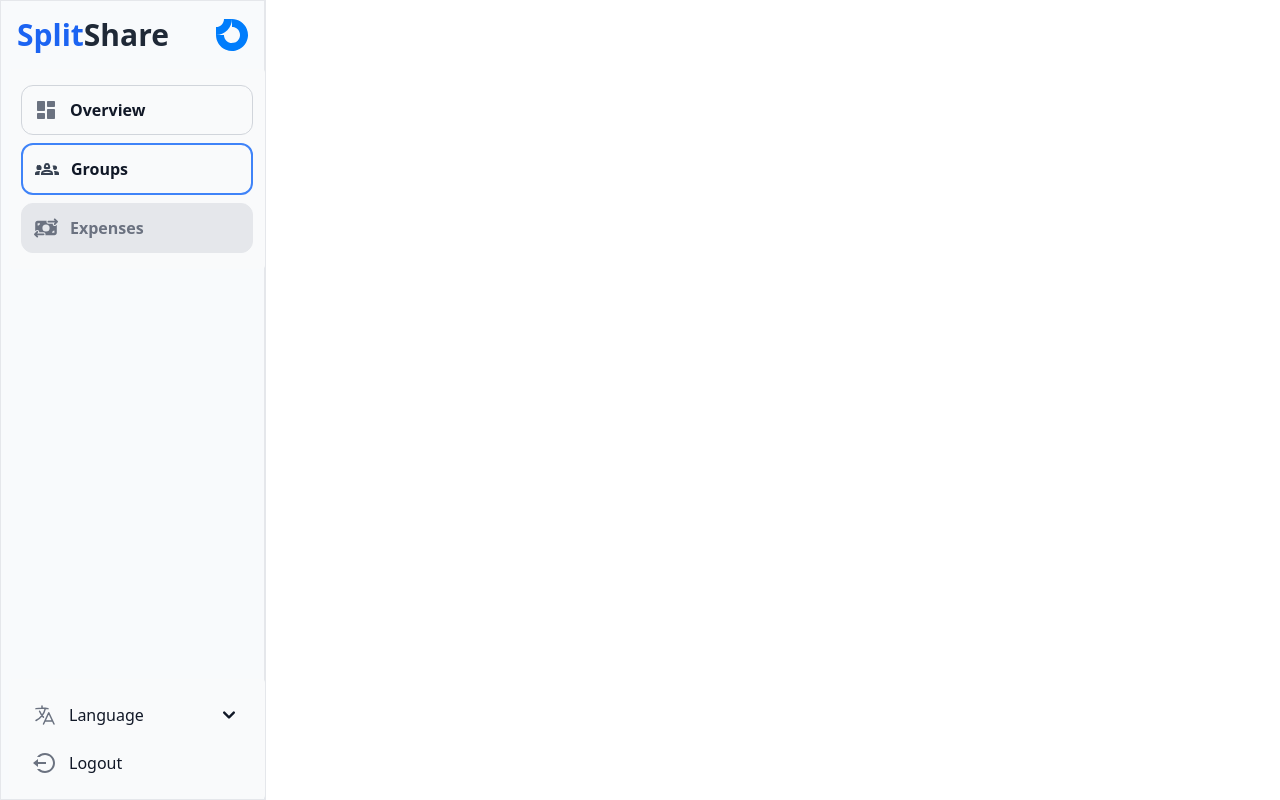
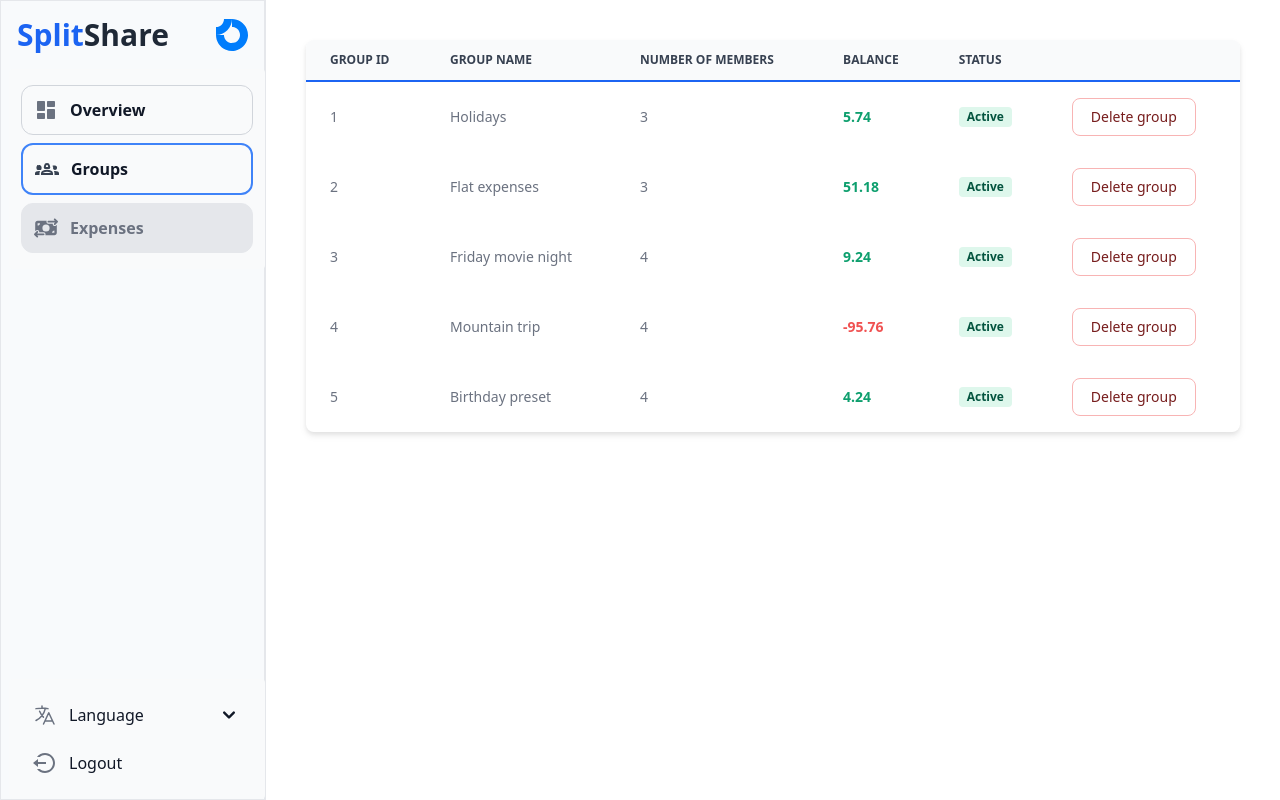
Before and after one commit to karols97/split-share, a React (Vite) app: page /groups in a window 1280 px wide. Built offline with nearby package versions, Linux system fonts and the light colour scheme.

Commit message:
feat: create all groups table

```diff
--- /dev/null
+++ b/src/components/AllGroupsTable.tsx
@@ -0,0 +1,55 @@
+import { initialGroupState } from "../store/initialGroupState";
+import { Badge, Button, Table } from "flowbite-react";
+import { useNavigate } from "react-router-dom";
+
+export const AllGroupsTable = () => {
+  const navigate = useNavigate();
+
+  return (
+    <Table>
+      <Table.Head className="rounded-t-lg border-b-2 border-blue-600">
+        <Table.HeadCell>Group ID</Table.HeadCell>
+        <Table.HeadCell>Group Name</Table.HeadCell>
+        <Table.HeadCell>Number of members</Table.HeadCell>
+        <Table.HeadCell>Balance</Table.HeadCell>
+        <Table.HeadCell>Status</Table.HeadCell>
+        <Table.HeadCell></Table.HeadCell>
+      </Table.Head>
+      <Table.Body>
+        {initialGroupState.map((singleGroup) => {
+          const sum = Number(
+            singleGroup.members
+              .reduce((accumulator, currentValue) => {
+                return accumulator + currentValue.amount;
+              }, 0)
+              .toFixed(2)
+          );
+          const isUserOwed = sum > 0;
+          return (
+            <Table.Row
+              className="hover:bg-blue-500 hover:bg-opacity-15 cursor-pointer"
+              onClick={() => navigate(`${singleGroup.id}`)}>
+              <Table.Cell>{singleGroup.id}</Table.Cell>
+              <Table.Cell>{singleGroup.name}</Table.Cell>
+              <Table.Cell>{singleGroup.members.length}</Table.Cell>
+              <Table.Cell
+                className={`font-semibold ${isUserOwed ? "text-green-500" : "text-red-500"}`}>
+                {sum}
+              </Table.Cell>
+              <Table.Cell>
+                <Badge color="success" className="w-fit">
+                  Active
+                </Badge>
+              </Table.Cell>
+              <Table.Cell>
+                <Button color={"red"} className="py-0">
+                  Delete group
+                </Button>
+              </Table.Cell>
+            </Table.Row>
+          );
+        })}
+      </Table.Body>
+    </Table>
+  );
+};
--- a/src/components/GroupTable.tsx
+++ b/src/components/MembersTable.tsx
@@ -5,10 +5,10 @@ type GroupTableProps = {
   group: GroupState;
 };
 
-export const GroupTable = ({ group }: GroupTableProps) => {
+export const MembersTable = ({ group }: GroupTableProps) => {
   return (
     <Table className="w-[700px]">
-      <Table.Head className="normal-case border-b p-0 bg-teal-500">
+      <Table.Head className="normal-case border-b p-0">
         <Table.HeadCell className="w-4/6 text-center">Member</Table.HeadCell>
         <Table.HeadCell className="text-center">Balance</Table.HeadCell>
         <Table.HeadCell></Table.HeadCell>
--- a/src/components/SidebarMenu.tsx
+++ b/src/components/SidebarMenu.tsx
@@ -3,7 +3,6 @@ import { useLocation, useNavigate } from "react-router-dom";
 import { RiDashboardFill } from "react-icons/ri";
 import { MdOutlineGroups2 } from "react-icons/md";
 import { FaMoneyBillTransfer } from "react-icons/fa6";
-// import { IoSettingsOutline } from "react-icons/io5";
 import { HiOutlineLanguage } from "react-icons/hi2";
 import { RiLogoutCircleLine } from "react-icons/ri";
 import { useTranslation } from "react-i18next";
@@ -35,7 +34,7 @@ export const SidebarMenu = ({ children }: SidebarMenuProps) => {
             <h1 className="font-semibold text-3xl text-blue-600">Split</h1>
             <h1 className="font-semibold text-3xl text-gray-800">Share</h1>
           </div>
-          <img src="src\img\logo.svg" className="w-8"></img>
+          <img src="\src\img\logo.svg" className="w-8"></img>
         </div>
         <div className="grid grid-rows-2 h-full content-between capitalize">
           <div className="h-full">
--- a/src/pages/GroupDetails.tsx
+++ b/src/pages/GroupDetails.tsx
@@ -1,7 +1,8 @@
 import { SidebarMenu } from "../components/SidebarMenu";
 import { useParams } from "react-router-dom";
 import { initialGroupState } from "../store/initialGroupState";
-import { GroupTable } from "../components/GroupTable";
+import { MembersTable } from "../components/MembersTable";
+import { Button, Spinner } from "flowbite-react";
 
 export const GroupDetails = () => {
   const { id } = useParams();
@@ -23,6 +24,7 @@ export const GroupDetails = () => {
 
   return (
     <SidebarMenu>
+      {group ? (
         <div className="flex w-full h-full place-content-center">
           <div className="w-5/6 h-5/6 p-10 bg-slate-50 place-self-center rounded-3xl border">
             <div className="flex flex-row pb-4 items-center justify-between">
@@ -45,13 +47,31 @@ export const GroupDetails = () => {
               <p>Created on: 24.06.2024</p>
               <p>Number of members: {group?.members.length}</p>
             </div>
-          <div className="flex w-full mt-4 place-content-center">
-            <div className="align-middle w-fit border-2 border-gray-400 rounded-lg p-2">
-              <GroupTable group={group} />
+            <div className="flex flex-col place-items-center w-full mt-4">
+              <div className="flex w-fit border-2 border-gray-400 rounded-lg p-2">
+                <MembersTable group={group} />
+              </div>
+              <div className="flex flex-row justify-around gap-2 p-4">
+                <Button className="w-40" color={"blue"}>
+                  Settle
+                </Button>
+                <Button className="w-40" color={"blue"}>
+                  Add User
+                </Button>
+                <Button className="w-40" color={"red"}>
+                  Archive
+                </Button>
               </div>
             </div>
           </div>
         </div>
+      ) : (
+        <div className="flex w-full h-full items-center justify-center">
+          <div>
+            <Spinner size={"xl"} color={"gray"} className="" />
+          </div>
+        </div>
+      )}
     </SidebarMenu>
   );
 };
--- a/src/pages/Groups.tsx
+++ b/src/pages/Groups.tsx
@@ -1,8 +1,13 @@
+import { AllGroupsTable } from "../components/AllGroupsTable";
 import { SidebarMenu } from "../components/SidebarMenu";
 export const Groups = () => {
   return (
     <div className="h-screen">
-      <SidebarMenu />
+      <SidebarMenu>
+        <div className="p-10">
+          <AllGroupsTable />
+        </div>
+      </SidebarMenu>
     </div>
   );
 };
```
Lines whose indentation alone changed are shown as unchanged.
